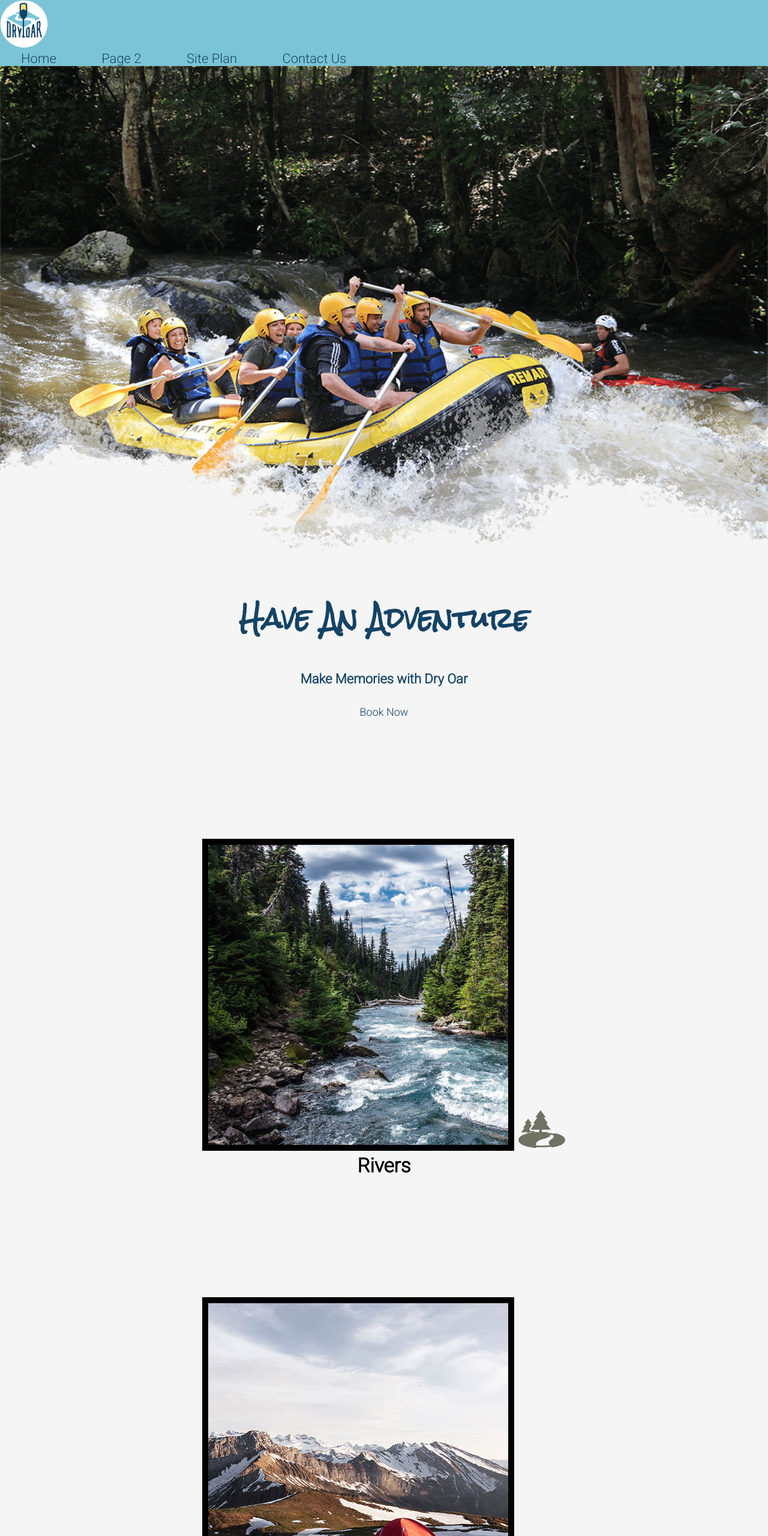
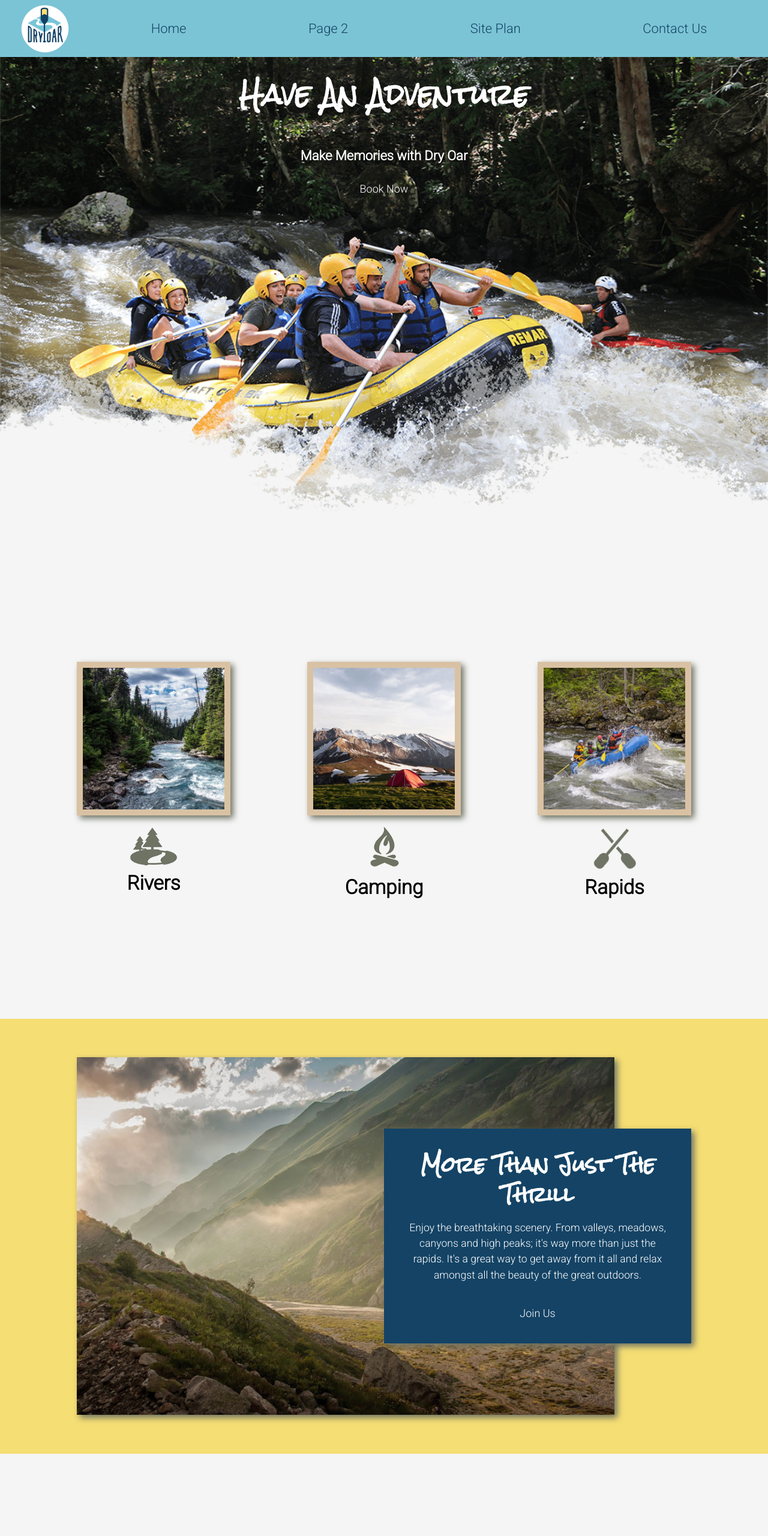
Before and after one commit to kobebowser/wdd130, a plain HTML site: page wwr/index.html in a window 1280 px wide. Shown: the top 2560 px of the page at 60% size. Drawn offline with Linux system fonts and the light colour scheme.

Commit message:
css updates

```diff
--- a/wwr/styles/style.css
+++ b/wwr/styles/style.css
@@ -14,6 +14,7 @@ nav a {
 }
 #hero-msg h1, #hero-msg h4 {
     text-align: center;
+    color: white;
 }
 .button-box {
     text-align: center;
@@ -23,7 +24,10 @@ main section {
 }
 #background {
     height: 725px;
+    width: 100%;
     background-color: #F5DE73;
+    grid-column: 1/11;
+    grid-row: 3/9;
 }
 body {
     background-color: whitesmoke;
@@ -34,33 +38,32 @@ body {
 }
 header {
     background-color: #7BC4D5;
+    display: grid;
+    grid-template-columns: 150px auto;
 }
 nav a:hover {
     background-color: #144365;
     color: white;
 }
 .book, .join {
-    color:#144365;
+    color:white;
     text-decoration: none;
     font-size: 18px;
     padding: 15px 30px;
     border-radius: 5px;
 }
 .book:hover, .join:hover {
-    background-color: #144365;
-    color: #FFF;
+    background-color: #F5DE73;
+    color: #144365;
     margin-top: 50px;
-}
-.msg {
-    background-color: #F5DE73;
-    line-height: 1.5em;
-    padding: 35px;
 }
 footer {
     background-color: #7BC4D5;
-    color:#144365;
     padding: 25px 50px;
     margin-top: 200px;
+    display: flex;
+    justify-content: space-around;
+    align-items: center;
 }
 .home-title {
     color:#144365;
@@ -72,11 +75,11 @@ h4 {
     color:#144365;
 }
 .msg h2 {
-    color:#144365;
+    color: white;
     font-family: 'Rock Salt', 'Bradley Hand', sans-serif;
 }
 .msg p {
-    color:#144365;
+    color: white;
     font-size: .8em;
     padding-bottom: 15px;
 }
@@ -110,8 +113,20 @@ h2 {
 footer .social img {
     padding-top: 15px;
 }
-.rivers-card, .camping-card, .rapids-card {
+.rivers-card {
     margin: 200px 0;
+    grid-column: 2/4;
+    grid-row: 2/3;
+}
+.rapids-card {
+    margin: 200px 0;
+    grid-column: 8/10;
+    grid-row: 2/3;
+}
+.camping-card {
+    margin: 200px 0;
+    grid-column: 5/7;
+    grid-row: 2/3;
 }
 .card-img {
     border: 10px solid black;
@@ -119,3 +134,97 @@ footer .social img {
 main section img {
     box-sizing: border-box;
 }
+nav {
+    display: flex;
+    justify-content: space-around;
+}
+#logo_link {
+    padding-top: 5px;
+    justify-self: center;
+    align-self: center;
+}
+#hero {
+    display: grid;
+    grid-template-columns: 1fr 3fr 1fr;
+    margin-top: -50px;
+}
+#hero-box {
+    grid-column: 1/4;
+    grid-row: 1/3;
+    z-index: -1;
+}
+#hero-msg {
+    grid-column: 2/3;
+    grid-row: 1/2;
+    margin-top: 50px;
+}
+.home-grid {
+    display: grid;
+    grid-template-columns: repeat(10, 1fr);
+}
+.card-img {
+    width: 100%;
+    border: 10px solid #d9c2a3;
+    transition: transform .5s;
+    box-shadow: 5px 5px 10px #6f7364;
+}
+.card-img:hover {
+    opacity: .6;
+    transform: scale(1.1);
+}
+.mountains {
+    height: 100%;
+    width: 100%;
+    grid-column: 2/9;
+    grid-row: 4/8;
+    box-shadow: 5px 5px 10px #6f7364;
+}
+.msg {
+    background-color: #144365;
+    line-height: 1.5;
+    padding: 35px;
+    grid-column: 6/10;
+    grid-row: 5/7;
+    box-shadow: 5px 5px 10px #6f7364;
+}
+@media screen and (max-width: 900px) {
+    #hero, .home-grid {
+        display: block;
+        height: auto;
+    }
+    nav, footer {
+        flex-direction: column;
+    }
+    nav a {
+        display: block;
+        padding: 15px;
+    }
+    #hero {
+        margin-top: 0;
+    }
+    #hero-msg {
+        margin-top: 0;
+    }
+    #hero-msg h4 {
+        display: none;
+    }
+    .home-title {
+        font-size: 25px;
+        color: #6f7364;
+    }
+    .rivers-card, .camping-card, .rapids-card {
+        margin: 50px auto;
+        width: 60%;
+    }
+    #background {
+        display: none;
+    }
+    .mountains, .msg {
+        width: 80%;
+        display: block;
+        margin: 0 auto;
+    }
+    footer {
+        margin-top: 25px;
+    }
+}
```
